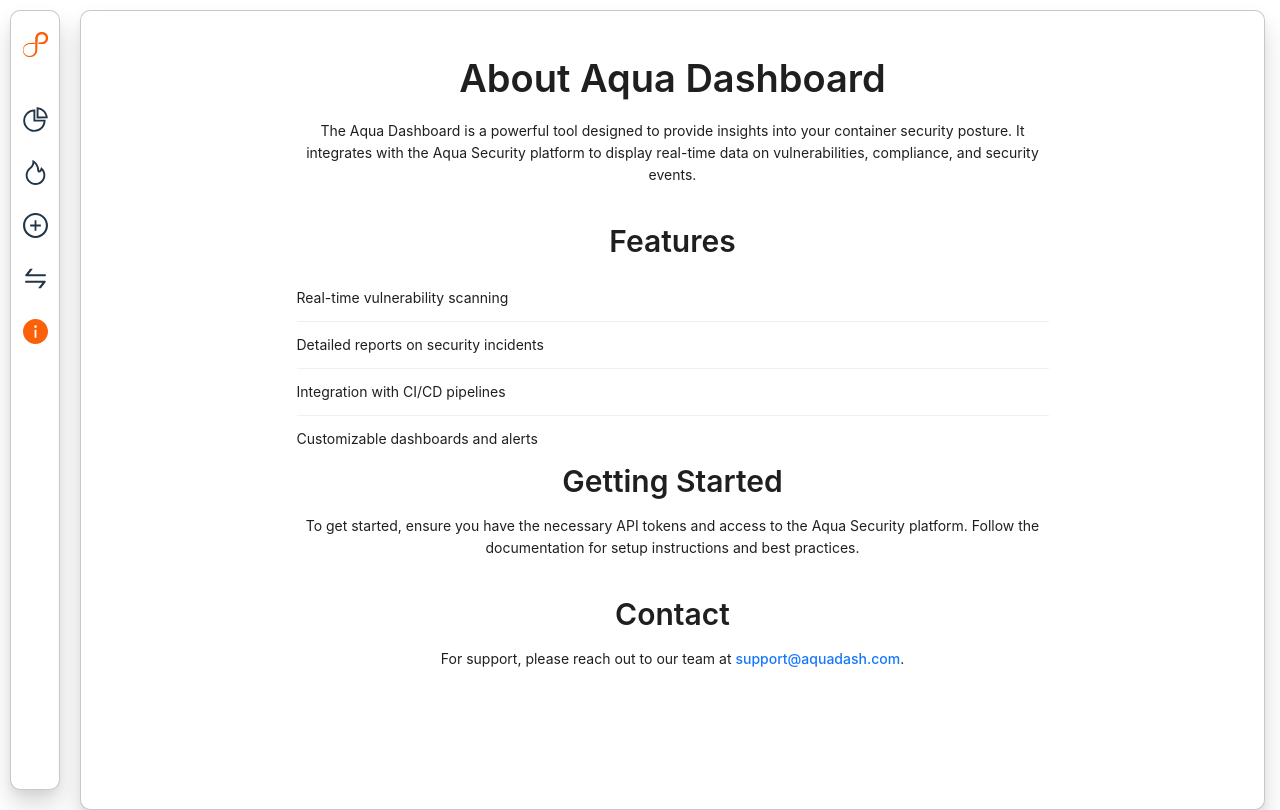
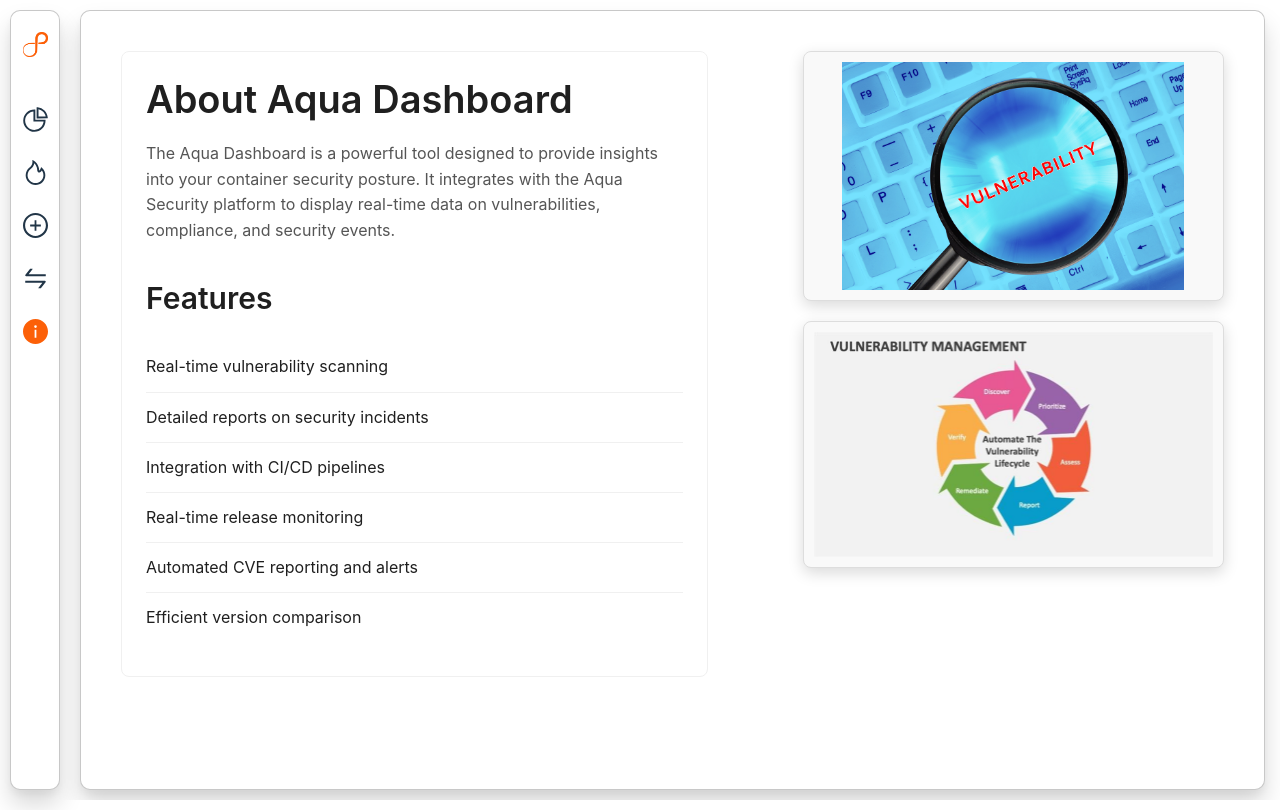
Before and after one commit to lawlie8/matrikas, a React (Vite) app in the folder matrikas-ui/: page /info in a window 1280 px wide. Built offline with nearby package versions, Linux system fonts and the light colour scheme.

Commit message:
recreate about page

```diff
--- a/matrikas-ui/src/pages/landing/Landing.css
+++ b/matrikas-ui/src/pages/landing/Landing.css
@@ -1,4 +1,4 @@
-.landing-page-main{
+.landing-page-main {
     min-height: calc(100vh - 20px);
     margin: 10px;
     position: absolute;
@@ -8,6 +8,63 @@
     border-radius: 10px;
     border: 1px solid #1a1a1a3d;
     box-shadow: rgba(0, 0, 0, 0.15) 0px 15px 25px, rgba(0, 0, 0, 0.05) 0px 5px 10px;
-    background-color:white;
+    background-color: white;
+    padding: 40px;
+    overflow: auto;
+    display: flex;
+    flex-direction: row;
+    align-items: flex-start;
+    justify-content: space-between;
+}
 
+.landing-content {
+    width: 55%;
+    padding-right: 20px; /* Space between text and images */
 }
+
+.landing-card {
+    max-width: 100%;
+    background: white;
+    text-align: left;
+}
+
+.title {
+    color: #333;
+    font-weight: 600;
+}
+
+.description {
+    color: #555;
+    font-size: 16px;
+    line-height: 1.6;
+}
+
+.images-container {
+    width: 40%;
+    display: flex;
+    flex-direction: column;
+    align-items: center;
+    gap: 20px; /* Proper spacing between images */
+    padding-left: 20px; /* Padding for better separation */
+}
+
+.landing-image {
+    width: 100%;
+    max-height: 250px;
+    object-fit: contain; /* Ensures images maintain aspect ratio */
+    border-radius: 8px;
+    box-shadow: rgba(0, 0, 0, 0.15) 0px 5px 15px;
+    padding: 10px; /* Padding around images */
+    background: #f9f9f9; /* Light background for better visibility */
+    border: 1px solid #ddd; /* Subtle border */
+}
+
+.features-list {
+    text-align: left;
+    padding: 10px 0;
+}
+
+.list-item {
+    font-size: 16px;
+    padding: 8px 0;
+}
--- a/matrikas-ui/src/pages/landing/Landing.jsx
+++ b/matrikas-ui/src/pages/landing/Landing.jsx
@@ -1,38 +1,46 @@
 import React from 'react';
 import { Card, Typography, List } from 'antd';
 import './Landing.css';
+import vulnerabilityImage from '/data/image_222.jpg';
+import managementImage from '/data/vulneraility_mange.jpg';
 
 const { Title, Paragraph } = Typography;
 
 export default function Landing() {
   return (
-    <div className="landing-page-main" style={{ backgroundColor: 'white', minHeight: '100vh', padding: '20px', display: 'flex', justifyContent: 'center' }}>
-      <Card style={{ maxWidth: 800, width: '100%', boxShadow: 'none', border: 'none' }}>
-        <Title level={1}>About Aqua Dashboard</Title>
-        <Paragraph>
+    <div className="landing-page-main">
+      {/* Left side content */}
+      <div className="landing-content">
+        <Card className="landing-card">
+          <Title level={1} className="title">About Aqua Dashboard</Title>
+          <Paragraph className="description">
             The Aqua Dashboard is a powerful tool designed to provide insights into your container security posture.
             It integrates with the Aqua Security platform to display real-time data on vulnerabilities, compliance,
             and security events.
           </Paragraph>
 
-        <Title level={2}>Features</Title>
+          <Title level={2} className="title">Features</Title>
           <List
+            className="features-list"
             bordered={false}
-          dataSource={["Real-time vulnerability scanning", "Detailed reports on security incidents", "Integration with CI/CD pipelines", "Customizable dashboards and alerts"]}
-          renderItem={item => <List.Item>{item}</List.Item>}
+            dataSource={[
+              "Real-time vulnerability scanning",
+              "Detailed reports on security incidents",
+              "Integration with CI/CD pipelines",
+              "Real-time release monitoring",
+              "Automated CVE reporting and alerts",
+              "Efficient version comparison",
+            ]}
+            renderItem={item => <List.Item className="list-item">{item}</List.Item>}
           />
+        </Card>
+      </div>
 
-        <Title level={2}>Getting Started</Title>
-        <Paragraph>
-          To get started, ensure you have the necessary API tokens and access to the Aqua Security platform.
-          Follow the documentation for setup instructions and best practices.
-        </Paragraph>
-
-        <Title level={2}>Contact</Title>
-        <Paragraph>
-          For support, please reach out to our team at <a href="mailto:support@aquadash.com">support@aquadash.com</a>.
-        </Paragraph>
-      </Card>
+      {/* Right side images */}
+      <div className="images-container">
+        <img src={vulnerabilityImage} alt="Vulnerability" className="landing-image" />
+        <img src={managementImage} alt="Vulnerability Management" className="landing-image" />
+      </div>
     </div>
   );
 }
```
Also changed, not shown: matrikas-ui/data/image_222.jpg (added), matrikas-ui/data/vulneraility_mange.jpg (added). Lines whose indentation alone changed are shown as unchanged.
